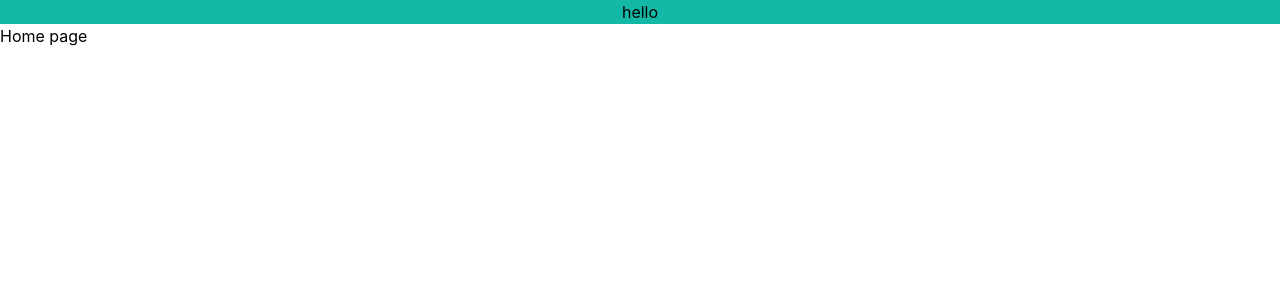
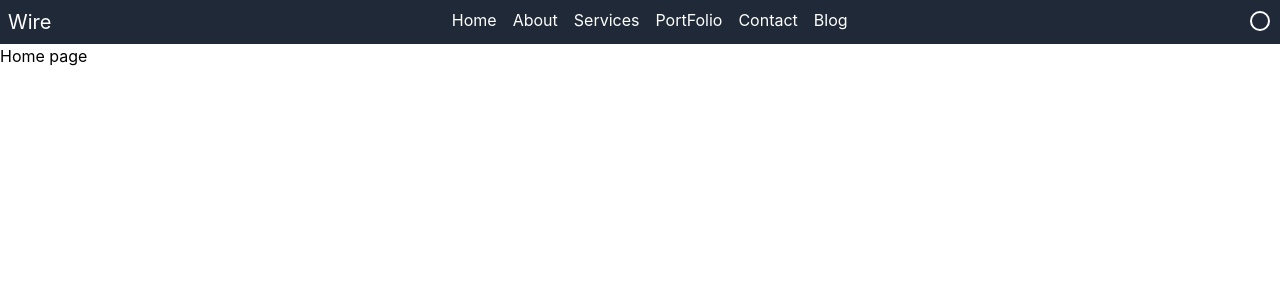
Before and after one commit to taghashseven/portfolio, a React (Create React App) app: page / in a window 1280 px wide. Shown: the top 300 px of the page. Built offline with nearby package versions, Linux system fonts and the light colour scheme.

Commit message:
features (navbar) add more html element to the nav bar

```diff
--- a/src/App.css
+++ b/src/App.css
@@ -1,38 +1,3 @@
-.App {
-  text-align: center;
+* {
+    box-sizing: border-box;
 }
-
-.App-logo {
-  height: 40vmin;
-  pointer-events: none;
-}
-
-@media (prefers-reduced-motion: no-preference) {
-  .App-logo {
-    animation: App-logo-spin infinite 20s linear;
-  }
-}
-
-.App-header {
-  background-color: #282c34;
-  min-height: 100vh;
-  display: flex;
-  flex-direction: column;
-  align-items: center;
-  justify-content: center;
-  font-size: calc(10px + 2vmin);
-  color: white;
-}
-
-.App-link {
-  color: #61dafb;
-}
-
-@keyframes App-logo-spin {
-  from {
-    transform: rotate(0deg);
-  }
-  to {
-    transform: rotate(360deg);
-  }
-}
--- a/src/components/navBar.jsx
+++ b/src/components/navBar.jsx
@@ -1,7 +1,27 @@
 
 const NavBar = ()=>{
     return (
-        <nav className="bg-teal-500 m-sm text-center"> hello</nav>
+        <div className="bg-gray-800 text-white flex justify-between p-2">
+            <div className="text-xl ">Wire</div>
+            <ul className="flex justify-between gap-4">
+                <li className="hover:border-b-2 border-b-purple-700">Home</li>
+                <li className="hover:border-b-2 border-b-purple-700">About</li>
+                <li className="hover:border-b-2 border-b-purple-700">Services</li>
+                <li className="hover:border-b-2 border-b-purple-700">PortFolio</li>
+                <li className="hover:border-b-2 border-b-purple-700">Contact</li>
+                <li className="hover:border-b-2 border-b-purple-700">Blog</li>
+            </ul>
+
+            <div className="">
+                {/* dark/light  */}
+                <svg xmlns="http://www.w3.org/2000/svg" className="h-6 w-6 cursor-pointer" fill="none" viewBox="0 0 24 24" stroke="currentColor">
+                    {/* half circle  */}
+                    <path strokeLinecap="round" strokeLinejoin="round" strokeWidth={2} d="M12 4c4.97 0 9 4.03 9 9s-4.03 9-9 9a9 9 0 01-9-9 9 9 0 019-9z" />
+
+                    {/* sun  */}
+                </svg>
+            </div>
+        </div>
 
     )
 }
--- a/src/index.css
+++ b/src/index.css
@@ -15,3 +15,9 @@ code {
 @tailwind base;
 @tailwind components;
 @tailwind utilities;
+
+
+body {
+  background-color:  transparent;
+
+}
```
